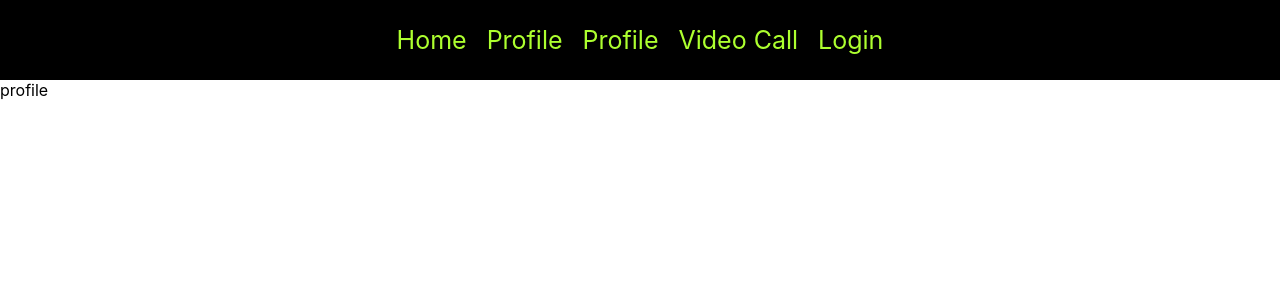
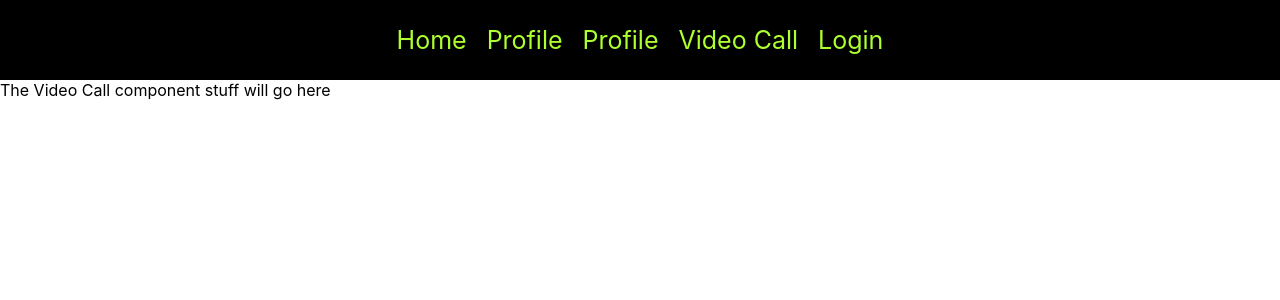
Before and after one commit to hesihui/GroupMind, a React (Create React App) app in the folder client/: page /videocall in a window 1280 px wide. Shown: the top 300 px of the page. Built offline with nearby package versions, Linux system fonts and the light colour scheme.

Commit message:
changed file structure; video call comp. in folder

```diff
--- a/client/src/App.js
+++ b/client/src/App.js
@@ -4,7 +4,7 @@ import { BrowserRouter as Router, Routes, Route, Link } from "react-router-dom";
 import Calendar from "./components/Calendar";
 import Profile from "./components/Profile";
 import Login from "./components/Login";
-import VideoCall from "./components/VideoCall";
+import VideoCall from "./components/VideoCall/App";
 import { useState } from "react";
 import { signOut } from "firebase/auth";
 import { auth } from "./firebase-config";
--- a/client/src/components/VideoCall.js
+++ b/client/src/components/VideoCall/App.js
@@ -3,7 +3,7 @@ import React from 'react';
 const VideoCall = () => {
     return (
         <div>
-            profile
+            The Video Call component stuff will go here
         </div>
     );
 };
```
